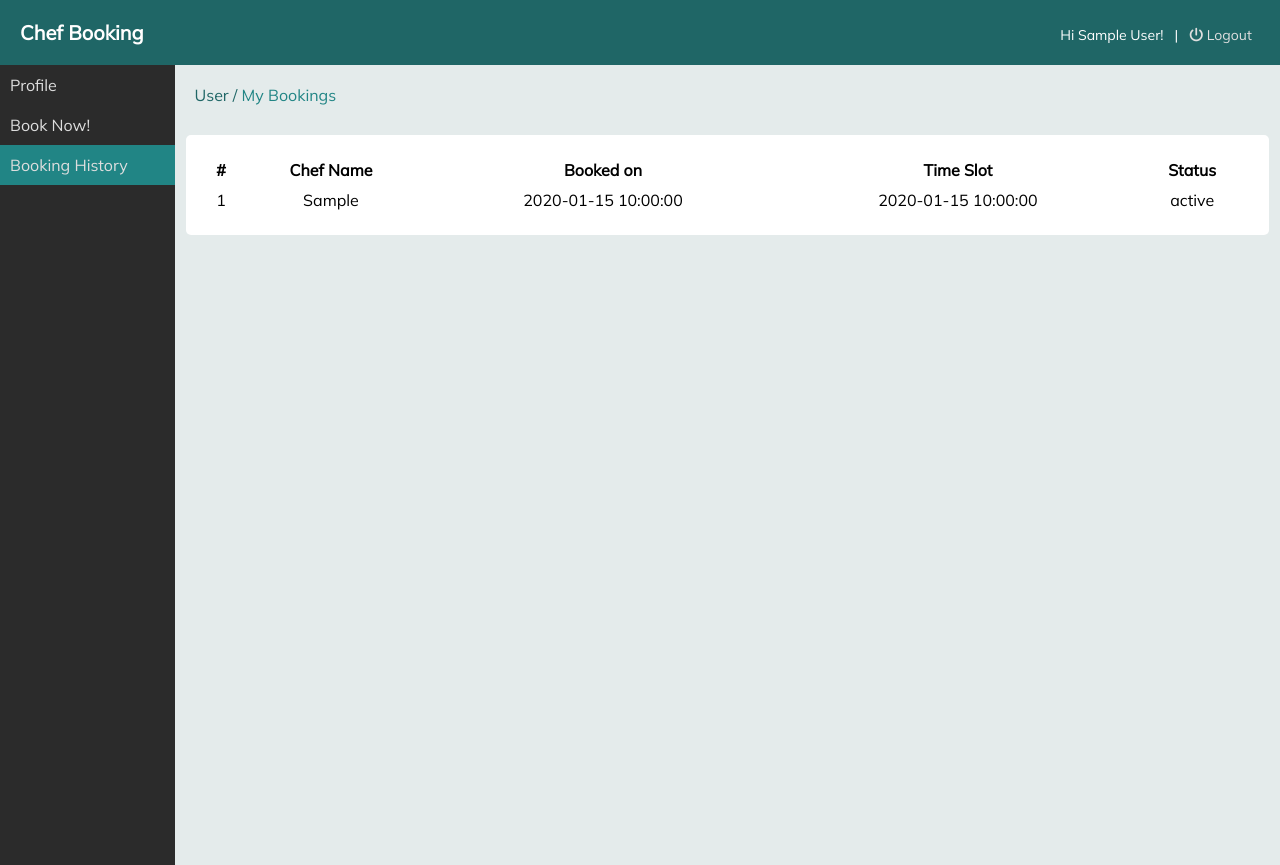
After one commit to ameyGaonkar/bookingSystem, a PHP site: page /booking-history.php in a window 1280 px wide. The commit adds this page. Run offline with PHP 8.4, Linux system fonts and the light colour scheme; the visitor is signed in with stand-in values (Sample User, id 1); tables that the repository leaves empty or names only in its code hold one stand-in row (values such as "Sample post").

Commit message:
Customer Booking History

```diff
--- /dev/null
+++ b/booking-history.php
@@ -0,0 +1,78 @@
+<?php
+	session_start();
+	if (!isset($_SESSION['email'])){
+		header('Location: index.html');
+	}
+
+	require("scripts/dbConnect.php");
+
+	$bookings = $con->prepare('SELECT user.firstName, booking.date, booking.time_slot, booking.status FROM booking INNER JOIN user ON booking.customer_id=? AND user.user_id=booking.chef_id;');
+    $bookings->bindParam(1, $_SESSION['user_id']);
+    $bookings->execute();
+	$bookingList = $bookings->fetchAll(PDO::FETCH_ASSOC);
+?>
+
+<!doctype html>
+<html lang="en">
+<head>
+	<meta charset="utf-8">
+	<meta name="viewport" content="width=device-width, initial-scale=1">
+	<title>Chef Booking</title>
+	<link rel="stylesheet" href="css/style.css">
+	<link rel="stylesheet" href="https://cdnjs.cloudflare.com/ajax/libs/font-awesome/6.4.0/css/all.min.css">
+</head>
+
+<body>
+	<!-- Top - Navbar -->
+	<div class="navbar">
+		<span class="brand">Chef Booking</span>
+		<span class="user-details">Hi <?php echo $_SESSION['firstName']; ?>! &nbsp; | &nbsp; <a href="scripts/logout.php"><i class="fa fa-power-off" aria-hidden="true"></i> Logout</a></span>
+	</div>
+
+	<!-- Container -->
+	<div class="container">
+
+		<!-- Side - Navbar -->
+		<div class="side-nav">
+			<a href="#">Profile</a>
+			<a href="booking.php">Book Now!</a>
+			<a class="side-nav-active" href="booking-history.php">Booking History</a>
+		</div>
+
+		<!-- Content Section -->
+		<div class="content">
+			<div class="current-location">User / <a href="booking-history.php">My Bookings</a></div>
+
+			<!-- Chef's Available -->
+			<div class="wrapper">
+				<table cellpadding="5" cellspacing="10" width="100%" style="text-align:center;">
+					<tr>
+						<th>#</th>
+						<th>Chef Name</th>
+						<th>Booked on</th>
+						<th>Time Slot</th>
+						<th>Status</th>
+					</tr>
+					<?php
+						$counter = 0;
+						foreach($bookingList as $row){
+							$counter++;
+							echo '<tr>';
+							echo '<td>'.$counter.'</td>';
+							echo '<td>'.$row['firstName'].'</td>';
+							echo '<td>'.$row['date'].'</td>';
+							echo '<td>'.$row['time_slot'].'</td>';
+							echo '<td>'.$row['status'].'</td>';
+							echo '</tr>';
+						}
+					?>
+				</table>
+			</div>
+		</div>
+	</div>
+	<script src="js/script.js"></script>
+	<script>
+		document.getElementById("booking-date").value = new Date().toISOString().slice(0, 10);
+	</script>
+</body>
+</html>
--- a/booking.php
+++ b/booking.php
@@ -29,7 +29,7 @@
 		<div class="side-nav">
 			<a href="#">Profile</a>
 			<a class="side-nav-active" href="booking.php">Book Now!</a>
-			<a href="#">Booking History</a>
+			<a href="booking-history.php">Booking History</a>
 		</div>
 
 		<!-- Content Section -->
--- a/css/style.css
+++ b/css/style.css
@@ -217,6 +217,9 @@
 	display: flex;
 }
 
+
+/* Chef Card Styling */
+
 .chef-card{
 	flex-basis: 300px;
 	height: auto;
```
